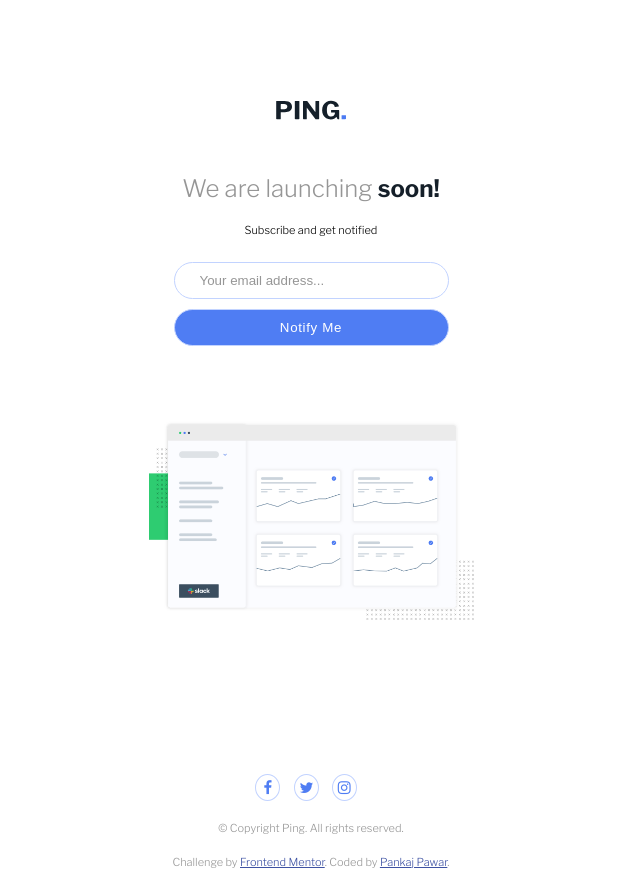
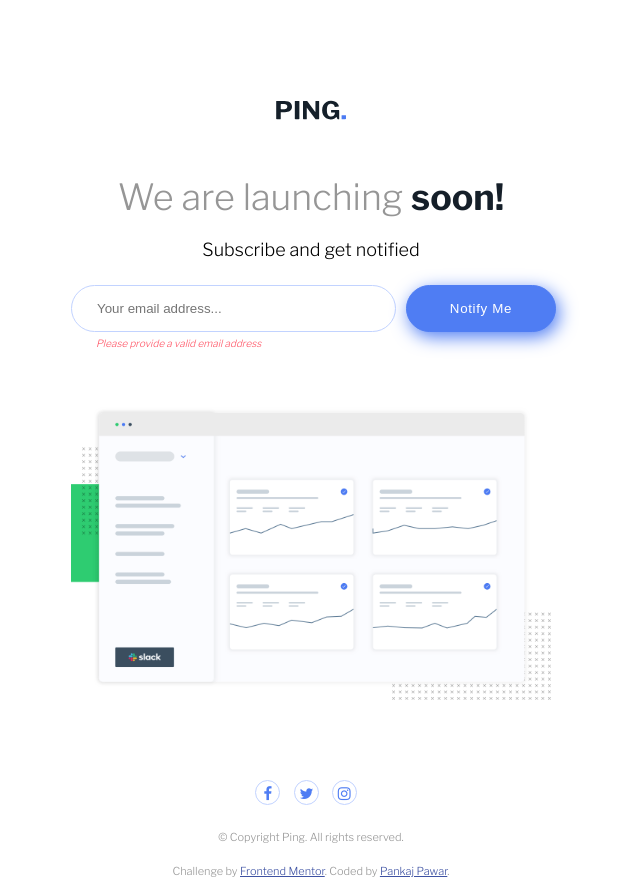
Before and after one commit to DamnItAzriel/ping-coming-soon-page-master, a plain HTML site: page index.html in a window 1280 px wide. Shown: the whole page, without its empty margins (329-969 px from the left). Drawn offline with nearby package versions, Linux system fonts and the light colour scheme.

Commit message:
Desktop view updated

```diff
--- a/index.html
+++ b/index.html
@@ -32,17 +32,27 @@
       </p>
     </div>
     <div class="notify">
-      <input type="text" value="Your email address..."><br>
-      <input type="submit" value="Notify Me">
+        <input type="text" placeholder="Your email address...">
+        <!-- <br>  -->
+        <div class="feedback">Please provide a valid email address</div>
+    </div>
+    <div class="submitBtn">
+        <input type="submit" value="Notify Me">
     </div>
     <div class="illustration-dash">
       <img src="/images/illustration-dashboard.png" alt="illustration-dashboard">
     </div>
     <div class="social-media">
       <span style="font-size: 15px; color: hsl(223, 87%, 63%);">
-        <i class="fa fa-facebook"></i>
-        <i class="fa fa-twitter"></i>
-        <i class="fa fa-instagram"></i>
+        <a href="http://twitter.com/DamnItAzriel"target="_blank">
+          <i class="fa fa-facebook"></i>
+        </a>
+        <a href="http://twitter.com/DamnItAzriel" target="_blank">
+          <i class="fa fa-twitter"></i>
+        </a>
+        <a href="http://instagram.com/pankajsp_6" target="_blank">
+          <i class="fa fa-instagram"></i>
+        </a>
       </span>
       <!-- <div id="fb">
         <img src="/images/facebook-brands.svg" alt="facebook-logo">
--- a/style.css
+++ b/style.css
@@ -40,7 +40,7 @@ body{
 }
 .header{
     font-size: 24px;
-     margin-bottom: 20px;
+    margin-bottom: 20px;
 }
 .subscribe{
     /* color: hsl(209, 33%, 12%); */
@@ -80,11 +80,19 @@ div span{
 
 } */
 i {
+    color: hsl(223, 87%, 63%);
     border: 1px solid  hsl(223, 100%, 88%);
     padding: 5px;
     border-radius: 50%;
     width: 25px;
+    height: 25px;
     margin-right: 10px;
+}
+
+i:hover {
+    border: 1px solid hsl(223, 87%, 63%);
+    color: white;
+    background-color: hsl(223, 87%, 63%);
 }
 
 input {
@@ -103,6 +111,7 @@ input[type="submit"]{
     letter-spacing: 0.05em;
     margin-top: 10px;
     margin-bottom: 75px;
+    border-color: hsl(223, 87%, 63%);
 }
 .logo {
     /* max-height: 20px; */
@@ -116,3 +125,99 @@ input[type="submit"]{
     margin-bottom: 20px;
     font-size: 18px;
 } */
+.feedback{
+    font-size: 10px;
+    color: hsl(354, 100%, 66%);
+    padding-top: 5px;
+    font-style: italic;
+    text-align: left;
+    margin-left: 75px;
+}
+
+span a {
+    text-decoration: none;
+}
+
+@media screen and (min-width: 720px){
+    body{
+        width: 720px;
+        font-size: 20px;
+    }
+    input{
+        padding: 15px 25px;
+    }
+    input[type="text"] {
+        width: 325px;
+        margin-right: 0px;
+        margin-left: 120px;
+    }
+    input[type="submit"]{
+        width: 150px;
+        margin-left: 130px;
+        margin-right: 0px;
+        cursor: pointer;
+        box-shadow: 3px 5px 18px hsl(223, 87%, 63%);
+        /* position: relative;
+        right: 10px; */
+        margin-top: 0px;
+        float: left;
+        overflow: auto;
+    }
+    input[type="submit"]:hover{
+        background-color: hsl(223, 87%, 73%);
+        border-color: hsl(223, 87%, 73%);
+        /* background-color: hsl(223, 100%, 88%);
+        border-color: hsl(223, 100%, 88%); */
+        box-shadow: 3px 5px 18px hsl(223, 100%, 88%);
+    }
+    .illustration-dash {
+        margin-bottom: 75px;
+    }
+    .illustration-dash img{
+        width: 480px;
+        /* width: 720px; */
+        /* margin-bottom: 75px; */
+    }
+    .social-media{
+        margin-bottom: 25px;
+    }
+    .subscribe{
+        font-size: 18px;
+    }
+    .header h1{
+        font-size: 36px;
+    }
+    /* .submitBtn{
+        float: right;
+        display: inline-block;
+        margin-left: 10px;
+        margin-right: 20px;
+        margin: 0px;
+    } */
+    /* div.notify{
+        width: 325px;
+        display: inline-block;
+        margin-left: 10px;
+        margin-right: 20px;
+
+    } */
+    div.notify{
+        float: left;
+        width: 325px;
+        /* display: inline-block; */
+        margin-left: 0px;
+        margin-right: 0px;
+    }
+    /* .submitBtn{
+        float: left;
+        overflow: auto;
+    } */
+    .feedback{
+        /* font-size: 10px;
+        color: hsl(354, 100%, 66%);
+        padding-top: 5px;
+        font-style: italic;
+        text-align: left; */
+        margin-left: 145px;
+    }
+}
```
